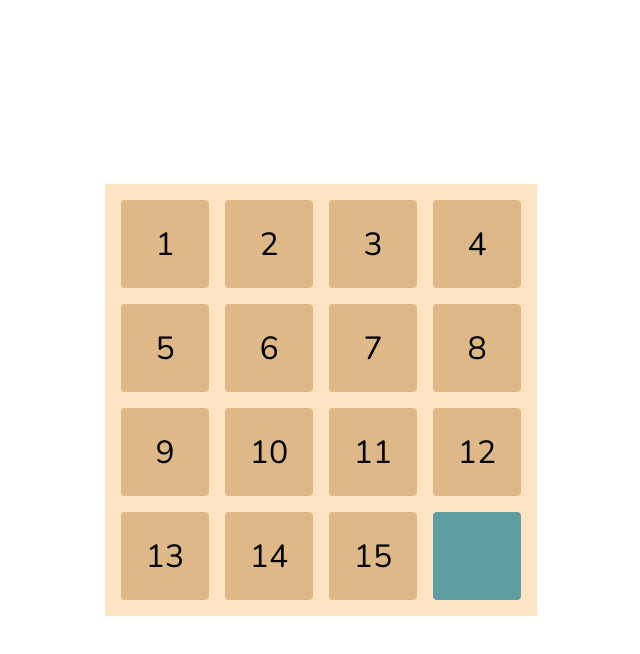
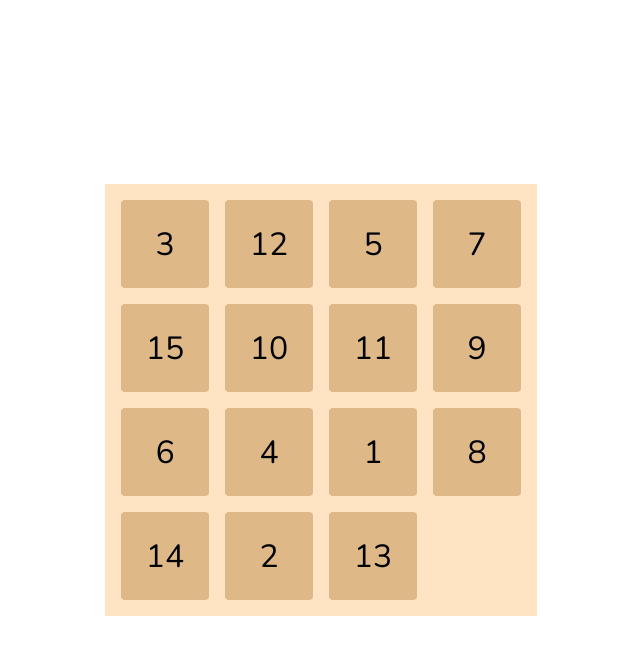
Before and after one commit to themuks/15-puzzle, a plain HTML site: page index.html in a window 1280 px wide. Both pictures are taken after a click on the element "12". Shown: the whole page, without its empty margins (319-959 px from the left). Drawn offline with nearby package versions, Linux system fonts and the light colour scheme.

Commit message:
feat: add main game script

```diff
--- a/index.html
+++ b/index.html
@@ -8,6 +8,7 @@
     <script src="https://code.jquery.com/jquery-3.5.1.min.js"
         integrity="sha256-9/aliU8dGd2tb6OSsuzixeV4y/faTqgFtohetphbbj0=" crossorigin="anonymous"></script>
     <script src="js/preload.js"></script>
+    <script src="js/game.js"></script>
     <link rel="apple-touch-icon" sizes="180x180" href="favicon/apple-touch-icon.png">
     <link rel="icon" type="image/png" sizes="32x32" href="favicon/favicon-32x32.png">
     <link rel="icon" type="image/png" sizes="16x16" href="favicon/favicon-16x16.png">
@@ -15,8 +16,8 @@
     <title>15 Puzzle</title>
 </head>
 
-<body>
-    <div class="game-field preload">
+<body class="preload">
+    <div class="game-field">
         <div class="game-field__chip">1</div>
         <div class="game-field__chip">2</div>
         <div class="game-field__chip">3</div>
--- /dev/null
+++ b/js/game.js
@@ -0,0 +1,76 @@
+"use strict";
+
+let gameField = [];
+
+window.onload = () => {
+    for (let i = 0; i < 16; i++) {
+        gameField.push(i + 1);
+    }
+    randomizeGameField(gameField);
+    let chips = document.querySelectorAll('.game-field__chip');
+    chips.forEach((e) => {
+        e.addEventListener('click', () => {
+            chipOnClick(e.innerHTML);
+        });
+    });
+    redrawGameField(gameField);
+};
+
+function chipOnClick(text) {
+    let clickedChipIndex = gameField.indexOf(Number(text));
+    let emptyChipIndex = gameField.indexOf(16);
+    if (isEmptyChipNear(clickedChipIndex, emptyChipIndex)) {
+        const temp = gameField[clickedChipIndex];
+        gameField[clickedChipIndex] = gameField[emptyChipIndex];
+        gameField[emptyChipIndex] = temp;
+    }
+    setTimeout(() => {
+        if (isWinPosition(gameField)) {
+            alert("You won!");
+        }
+    }, 100);
+    redrawGameField(gameField);
+}
+
+function isEmptyChipNear(clickedChipIndex, emptyChipIndex) {
+    switch (clickedChipIndex) {
+        case emptyChipIndex + 1:
+        case emptyChipIndex + 4:
+        case emptyChipIndex - 1:
+        case emptyChipIndex - 4:
+            return true;
+        default:
+            return false;
+    }
+}
+
+function redrawGameField(gameField) {
+    let chips = document.querySelectorAll('.game-field__chip');
+    for (let i = 0; i < 16; i++) {
+        chips[i].innerHTML = gameField[i];
+        if (gameField[i] != 16) {
+            chips[i].className = 'game-field__chip';
+        } else {
+            chips[i].className = 'game-field__chip game-field__chip--active';
+        }
+    }
+}
+
+function randomizeGameField(gameField) {
+    let length = gameField.length;
+    for (let i = 0; i < length; i++) {
+        let randomInt = Math.floor(Math.random(length) * length);
+        const temp = gameField[i];
+        gameField[i] = gameField[randomInt];
+        gameField[randomInt] = temp;
+    }
+}
+
+function isWinPosition(gameField) {
+    for (let i = 0; i < 16; i++) {
+        if (gameField[i] != i + 1) {
+            return false;
+        }
+    }
+    return true;
+}
--- /dev/null
+++ b/scss/style.scss
@@ -0,0 +1,52 @@
+@import url('https://fonts.googleapis.com/css2?family=Nunito&display=swap');
+
+html {
+  box-sizing: border-box;
+}
+
+body {
+  display: flex;
+  justify-content: center;
+  align-items: center;
+  height: 100vh;
+  margin: 0;
+  .preload {
+    transition: none !important;
+  }
+}
+
+.game-field {
+  display: grid;
+  grid-template-rows: repeat(4, 1fr);
+  grid-template-columns: repeat(4, 1fr);
+  justify-items: stretch;
+  align-items: stretch;
+  justify-content: center;
+  align-content: center;
+  background-color: bisque;
+  margin: 0, auto;
+  width: 400px;
+  height: 400px;
+  padding: 16px;
+  gap: 16px;
+  &__chip {
+    display: flex;
+    justify-content: center;
+    align-items: center;
+    background-color: burlywood;
+    font-size: 24pt;
+    font-family: 'Nunito', sans-serif;
+    user-select: none;
+    cursor: pointer;
+    border-radius: 4px;
+    &--active {
+      visibility: hidden;
+      background-color: cadetblue;
+    }
+    &:hover {
+      background-color: white;
+      color: crimson;
+      transition: color .1s ease-in-out, background-color .1s ease-in-out;
+    }
+  }
+}
```
Also changed, not shown: css/style.css.
